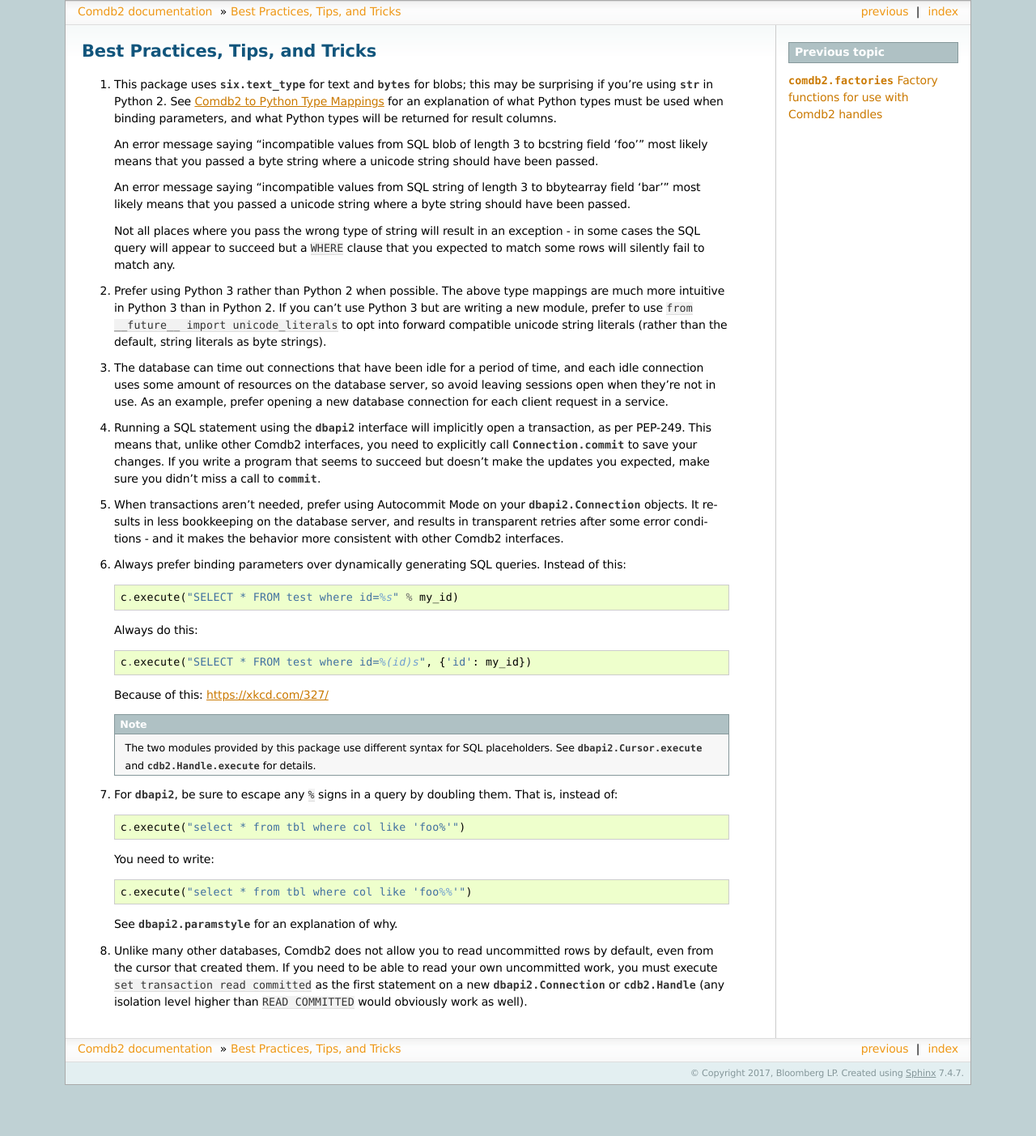
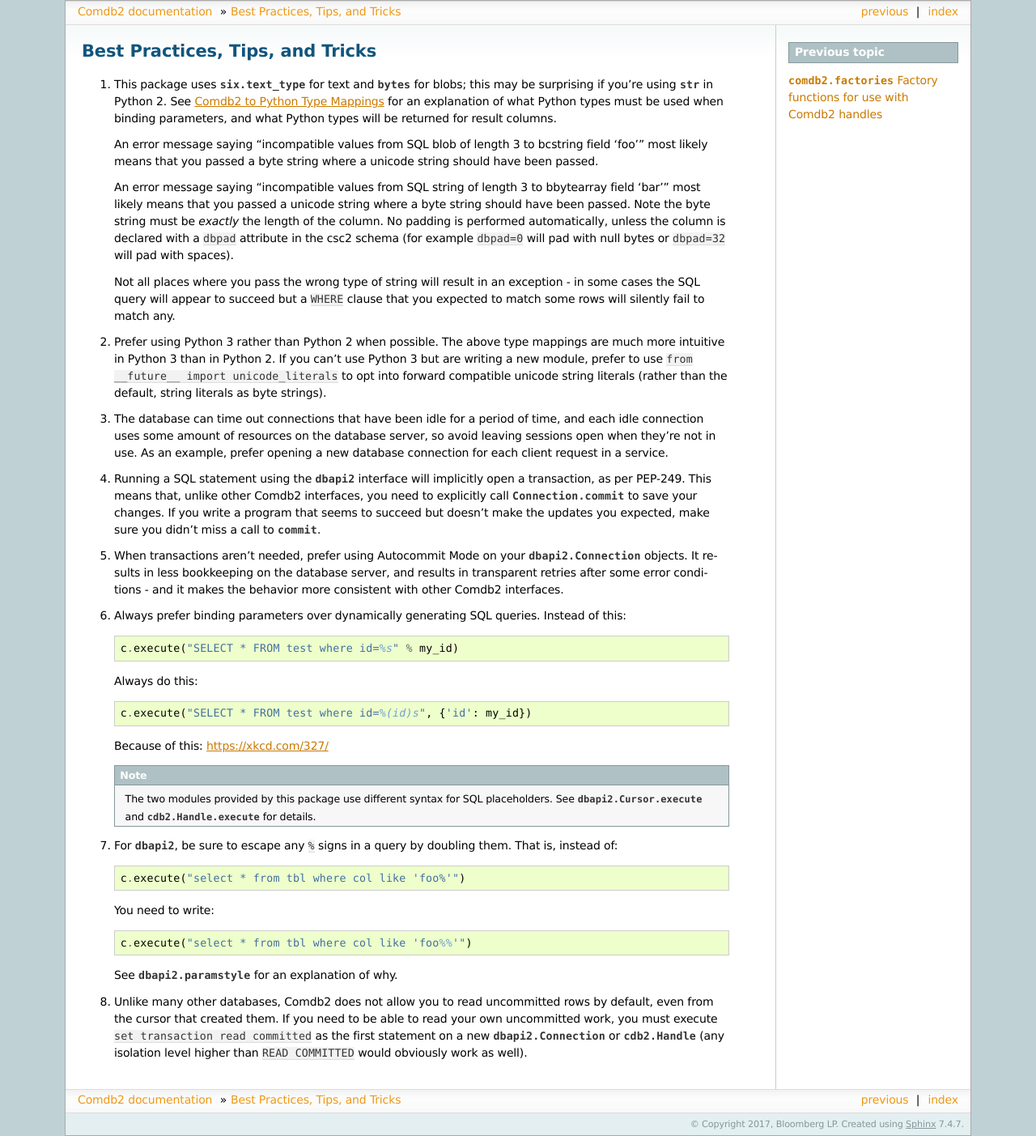
Before and after one commit to bloomberg/python-comdb2, a Sphinx documentation site: the page built from docs/tips.rst, in a window 1280 px wide. Shown: the whole page at 81% size. Built offline with Sphinx 7.4.7, drawn with Linux system fonts in a browser that asks for light colours; the version number could not be read and is left out; before the commit the page ends 1340 px from its top, so only the background shows below that.

Commit message:
Add a note to tips about bytearray length
Passing a too-short byte array is a common mistake.

Signed-off-by: Ryan Hoban <rhoban@bloomberg.net>

```diff
--- a/docs/tips.rst
+++ b/docs/tips.rst
@@ -13,7 +13,11 @@ Best Practices, Tips, and Tricks
 
    An error message saying "incompatible values from SQL string of length 3 to
    bbytearray field 'bar'" most likely means that you passed a unicode string
-   where a byte string should have been passed.
+   where a byte string should have been passed.  Note the byte string must be
+   *exactly* the length of the column.  No padding is performed automatically,
+   unless the column is declared with a ``dbpad`` attribute in the csc2 schema
+   (for example ``dbpad=0`` will pad with null bytes or ``dbpad=32`` will pad
+   with spaces).
 
    Not all places where you pass the wrong type of string will result in an
    exception - in some cases the SQL query will appear to succeed but
```
